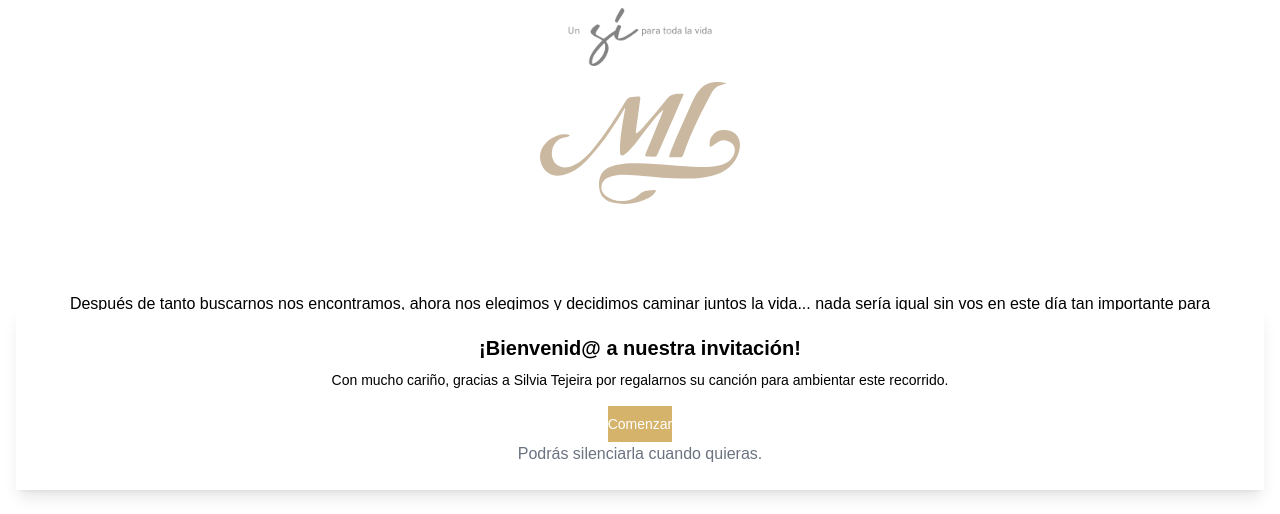
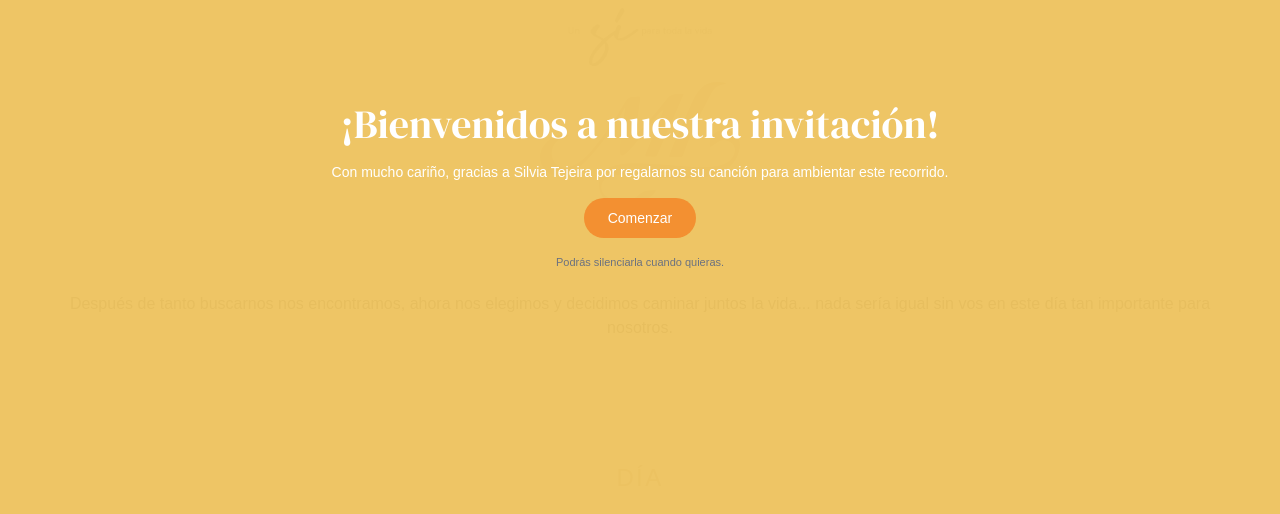
Before and after one commit to JonathanGrauberg/preinvitacion-male-lea, a Next.js app: page / in a window 1280 px wide. Shown: the part 170-684 px from the top of the page. Built offline with nearby package versions, Linux system fonts and the light colour scheme.

Commit message:
presentacion de inicio

```diff
--- a/components/ModalInicio.tsx
+++ b/components/ModalInicio.tsx
@@ -1,6 +1,14 @@
 'use client'
 import { useEffect, useState } from 'react'
 import { __bgm } from './BgmProvider'
+import { DM_Serif_Display } from 'next/font/google'
+
+const dmSerif = DM_Serif_Display({
+  subsets: ['latin'],
+  weight: '400',
+})
+
+
 export default function ModalInicio() {
   const [mostrar, setMostrar] = useState(false)
   // Verificar si el modal ya fue mostrado
@@ -35,18 +43,24 @@ export default function ModalInicio() {
   }
   if (!mostrar) return null
   return (
-    <div style={{ marginTop: '480px' }} className="absolute inset-0 w-full z-[9999] px-4 pb-6 pointer-events-none">
-      <div className="bg-white text-black rounded-t-xl sm:rounded-xl px-5 py-6 shadow-lg text-center pointer-events-auto">
-        <h2 className="text-xl font-semibold mb-2">¡Bienvenid@ a nuestra invitación!</h2>
+    <div style={{ background: '#eec461f8'}} className="absolute inset-0 w-full z-[9999] px-4 pb-6 pointer-events-none">
+      <div style={{ marginTop: '30vh'}} className="text-white sm:rounded-xl px-5 py-6 text-center pointer-events-auto">
+        <h2 style={{ fontSize: '40px'}} className={`${dmSerif.className} mb-2`}>
+          ¡Bienvenidos a nuestra invitación!
+        </h2>
         <p className="text-sm text-gray-700 mb-4">
           Con mucho cariño, gracias a Silvia Tejeira por regalarnos su canción para ambientar este recorrido.
         </p>
         <button
           onClick={handleComenzar}
-          className="inline-flex items-center justify-center rounded-full bg-doradoboda text-white px-5 py-2 text-sm font-medium shadow hover:brightness-95 active:scale-[0.98]">
+          style={{background: '#f4882adf',
+          color: 'white',
+          padding: '10px 24px',
+          border: 'none',
+          borderRadius: '9999px'}}className="inline-flex items-center justify-center rounded-full bg-doradoboda text-white px-5 py-2 text-sm font-medium shadow hover:brightness-95 active:scale-[0.98]">
           Comenzar
         </button>
-        <p className="text-[11px] text-gray-500 mt-3">
+        <p style={{ fontSize: '11px'}}className="text-gray-500 mt-4">
           Podrás silenciarla cuando quieras.
         </p>
       </div>
```
